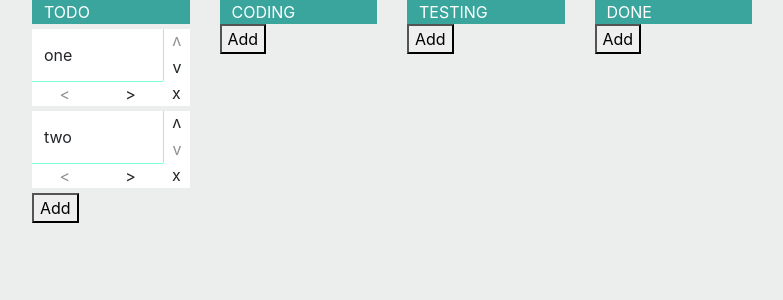
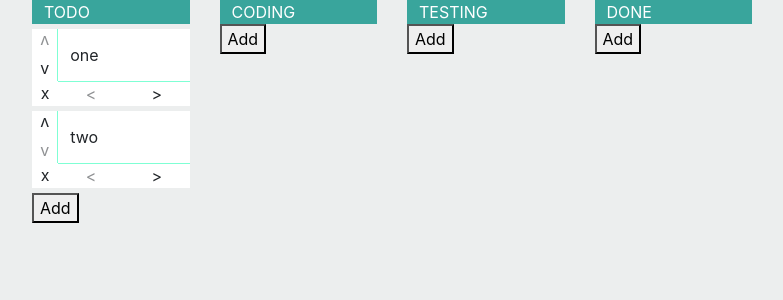
Before and after one commit to adevkota/tasklist, an Angular app: page / in a window 1280 px wide. Shown: the top 300 px of the page, without its empty margins (248-1031 px from the left). Built offline with nearby package versions, Linux system fonts and the light colour scheme.

Commit message:
move controls to left

```diff
--- a/src/app/info-card/info-card.component.html
+++ b/src/app/info-card/info-card.component.html
@@ -1,27 +1,27 @@
 
 <div class="info-card">
   <div class="row no-gutters">
-    <div class="col">
-      <div class="info">{{info}}</div>
-    </div>
     <div class="col-2">
       <div class="control-group vertical">
         <span [ngClass]="{'disabled': index===0}" (click)="moveUp()" class="control up"></span>
         <span [ngClass]="{'disabled': isLast}"(click)="moveDown()" class="control down"></span>
       </div>
     </div>
+    <div class="col">
+      <div class="info">{{info}}</div>
+    </div>
   </div>
   <div class="row no-gutters">
+    <div class="col-2">
+      <div class="control-group delete">
+        <span (click) = "deleteCard()" class="control"></span>
+      </div>
+    </div>
     <div class="col">
       <div class="control-group">
         <span [ngClass]="{'disabled': listIndex===0}" (click)="moveToPrev()" class="control left"></span>
         <span [ngClass]="{'disabled': listIndex===3}"(click)="moveToNext()" class="control right"></span>
       </div>
     </div>
-    <div class="col-2">
-      <div class="control-group delete">
-        <span (click) = "deleteCard()" class="control"></span>
-      </div>
-    </div>
   </div>
 </div>
--- a/src/app/info-card/info-card.component.scss
+++ b/src/app/info-card/info-card.component.scss
@@ -47,12 +47,15 @@
 
         &.vertical{
             border-top: 0;
-            border-left:1px solid aquamarine;
+            border-right:1px solid aquamarine;
             flex-flow: column;
             height: 100%;
             .control{
                 width: 100%;
-                height: 50%
+                display: flex;
+                justify-content: center;
+                align-items: center;
+                flex: 1;
             }
         }
 
```
